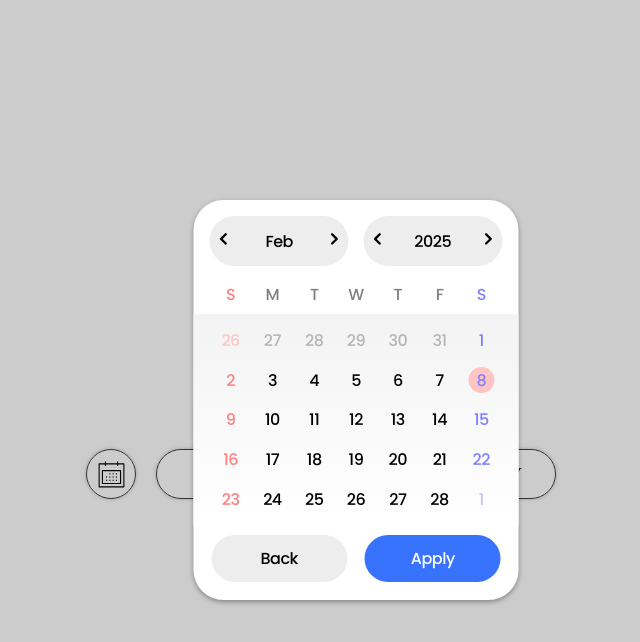
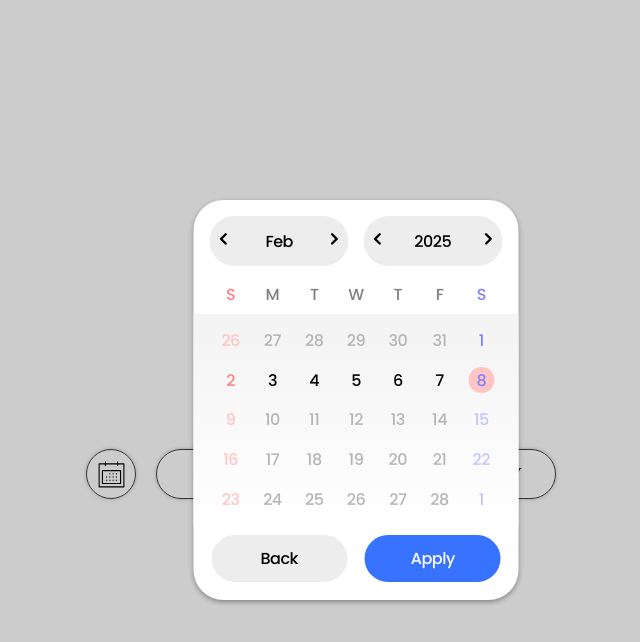
Before and after one commit to rarula/CubeCounter, a React app: page / in a window 1280 px wide. Both pictures are taken after a click on the element 395 px from the left and 474 px from the top of the page. Shown: the top 642 px of the page, without its empty margins (284-924 px from the left). Built offline with nearby package versions, Linux system fonts and the light colour scheme; a web font is replaced by a local one.

Commit message:
improve calendar ux

```diff
--- a/src/components/CalendarModal.tsx
+++ b/src/components/CalendarModal.tsx
@@ -3,17 +3,12 @@ import { useEffect, useState } from 'react';
 import { LeftArrowSvg, RightArrowSvg } from './Svg';
 import { useGameState } from '../contexts/GameState';
 import { getDaysInMonth, mod } from '../core/utils';
+import { Calendar } from '../core/types';
 
 type Props = {
     closeCalendar: () => void;
     isOpened: boolean;
 };
-
-type Calendar = {
-    isThisMonth: boolean;
-    value: number;
-    day: number;
-}[];
 
 const NAMED_MONTH = ['Jan', 'Feb', 'Mar', 'Apr', 'May', 'Jun', 'Jul', 'Aug', 'Sep', 'Oct', 'Nov', 'Dec'];
 
@@ -37,34 +32,47 @@ const CalendarModal = (props: Props): JSX.Element => {
     const getCalendar = (y: number, m: number): Calendar => {
         const calendar: Calendar = [];
 
-        const days = getDaysInMonth(y, m);
-        const prevDays = getDaysInMonth(y, m - 1);
+        const prevDate = new Date(y, m, 0);
+        const currDate = new Date(y, m, 1);
+        const nextDate = new Date(y, m + 1, 1);
 
-        const firstDay = new Date(y, m, 1).getDay();
-        const lastDay = new Date(y, m, days).getDay();
+        const currentDays = getDaysInMonth(y, m);
+        const firstDay = currDate.getDay();
+        const lastDay = (firstDay - 1 + currentDays) % 7;
 
+        // 先月分のカレンダー
         if (0 < firstDay) {
             for (let i = 0; i < firstDay; i++) {
                 calendar.push({
+                    year: prevDate.getFullYear(),
+                    month: prevDate.getMonth(),
+                    date: prevDate.getDate() - firstDay + i + 1,
+                    day: i,
                     isThisMonth: false,
-                    value: prevDays - firstDay + 1 + i,
-                    day: i,
                 });
             }
         }
-        for (let i = 0; i < days; i++) {
+
+        // 今月分のカレンダー
+        for (let i = 0; i < currentDays; i++) {
             calendar.push({
+                year: currDate.getFullYear(),
+                month: currDate.getMonth(),
+                date: i + 1,
+                day: (firstDay + i) % 7,
                 isThisMonth: true,
-                value: i + 1,
-                day: (i + firstDay) % 7,
             });
         }
+
+        // 来月分のカレンダー
         if (lastDay < 6) {
             for (let i = 0; i < 6 - lastDay; i++) {
                 calendar.push({
+                    year: nextDate.getFullYear(),
+                    month: nextDate.getMonth(),
+                    date: i + 1,
+                    day: lastDay + i + 1,
                     isThisMonth: false,
-                    value: i + 1,
-                    day: i + 1 + lastDay,
                 });
             }
         }
@@ -73,29 +81,45 @@ const CalendarModal = (props: Props): JSX.Element => {
     };
 
     const state = useGameState();
-    const currentDate = new Date(state.date);
 
-    const [year, setYear] = useState(currentDate.getFullYear());
-    const [month, setMonth] = useState(currentDate.getMonth());
-    const [date, setDate] = useState(currentDate.getDate());
+    const currentDate = new Date();
+    const stateDate = new Date(state.date);
 
-    const calendar = getCalendar(year, month);
-    const selectedDate = new Date(year, month, date);
+    const year = stateDate.getFullYear();
+    const month = stateDate.getMonth();
+    const date = stateDate.getDate();
+
+    const [selectedYear, setSelectedYear] = useState(year);
+    const [selectedMonth, setSelectedMonth] = useState(month);
+    const [selectedDate, setSelectedDate] = useState(date);
+
+    const [displayYear, setDisplayYear] = useState(year);
+    const [displayMonth, setDisplayMonth] = useState(month);
+
+    const calendar = getCalendar(displayYear, displayMonth);
+
+    const selectDate = (date: number): void => {
+        setSelectedYear(displayYear);
+        setSelectedMonth(displayMonth);
+        setSelectedDate(date);
+    };
 
     const closeCalendar = (): void => {
         props.closeCalendar();
     };
 
     const applyCalendar = (): void => {
-        state.changeDate(new Date(year, month, date).getTime());
+        state.changeDate(new Date(selectedYear, selectedMonth, selectedDate).getTime());
         props.closeCalendar();
     };
 
     useEffect(() => {
         if (props.isOpened) {
-            setYear(currentDate.getFullYear());
-            setMonth(currentDate.getMonth());
-            setDate(currentDate.getDate());
+            setSelectedYear(year);
+            setSelectedMonth(month);
+            setSelectedDate(date);
+            setDisplayYear(year);
+            setDisplayMonth(month);
         }
     }, [props.isOpened]);
 
@@ -106,14 +130,14 @@ const CalendarModal = (props: Props): JSX.Element => {
                 <div className='calendar'>
                     <div className='calendar-header'>
                         <div className='calendar-date-selector'>
-                            <WrappedArrow direction='L' onClick={() => setMonth((prev) => mod(prev - 1, 12))} />
-                            <span>{NAMED_MONTH[month]}</span>
-                            <WrappedArrow direction='R' onClick={() => setMonth((prev) => mod(prev + 1, 12))} />
+                            <WrappedArrow direction='L' onClick={() => setDisplayMonth((prev) => mod(prev - 1, 12))} />
+                            <span>{NAMED_MONTH[displayMonth]}</span>
+                            <WrappedArrow direction='R' onClick={() => setDisplayMonth((prev) => mod(prev + 1, 12))} />
                         </div>
                         <div className='calendar-date-selector'>
-                            <WrappedArrow direction='L' onClick={() => setYear((prev) => prev - 1)} />
-                            <span>{year}</span>
-                            <WrappedArrow direction='R' onClick={() => setYear((prev) => prev + 1)} />
+                            <WrappedArrow direction='L' onClick={() => setDisplayYear((prev) => prev - 1)} />
+                            <span>{displayYear}</span>
+                            <WrappedArrow direction='R' onClick={() => setDisplayYear((prev) => prev + 1)} />
                         </div>
                     </div>
                     <div className='calendar-body'>
@@ -128,18 +152,21 @@ const CalendarModal = (props: Props): JSX.Element => {
                         </div>
                         <div className='calendar-dates'>
                             {calendar.map((date, index) =>
-                                date.isThisMonth ? (
+                                date.isThisMonth &&
+                                (date.year < currentDate.getFullYear() ||
+                                    (date.year === currentDate.getFullYear() && date.month < currentDate.getMonth()) ||
+                                    (date.year === currentDate.getFullYear() && date.month === currentDate.getMonth() && date.date <= currentDate.getDate())) ? (
                                     <div
+                                        onClick={() => selectDate(date.date)}
                                         key={index}
                                         className={
                                             'calendar-date calendar-date-enabled' +
                                             (date.day === 0 ? ' calendar-date-sunday' : '') +
                                             (date.day === 6 ? ' calendar-date-saturday' : '')
                                         }
-                                        onClick={() => setDate(date.value)}
                                     >
-                                        <div className={date.value === selectedDate.getDate() ? 'calendar-date-selected' : ''}>
-                                            <span>{date.value}</span>
+                                        <div className={date.year === selectedYear && date.month === selectedMonth && date.date === selectedDate ? 'calendar-date-selected' : ''}>
+                                            <span>{date.date}</span>
                                         </div>
                                     </div>
                                 ) : (
@@ -152,7 +179,7 @@ const CalendarModal = (props: Props): JSX.Element => {
                                         }
                                     >
                                         <div>
-                                            <span>{date.value}</span>
+                                            <span>{date.date}</span>
                                         </div>
                                     </div>
                                 ),
```
Also changed, not shown: src/core/types.ts (+8 -0 lines).
